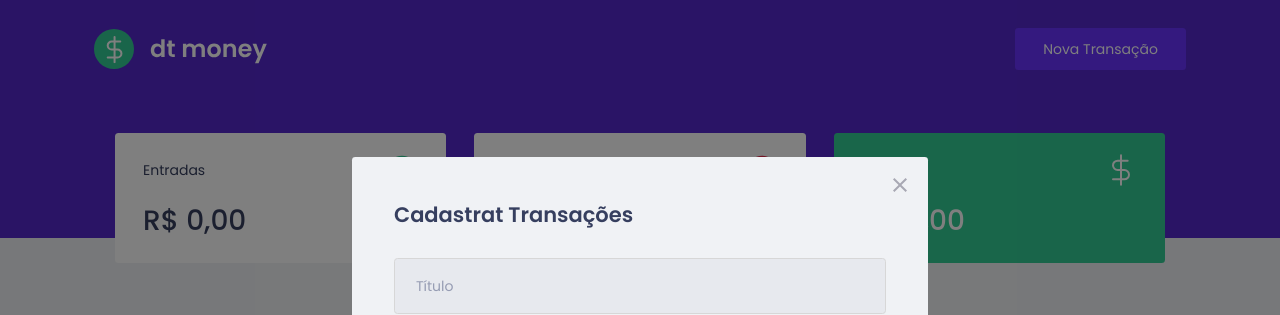
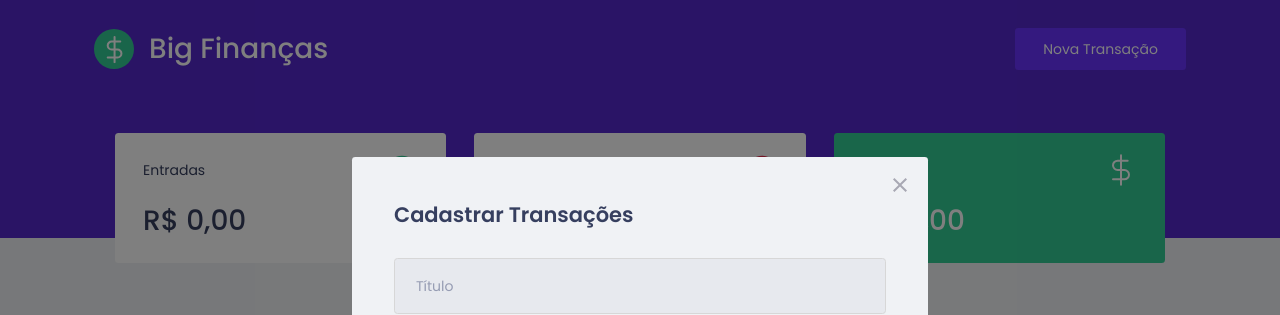
Before and after one commit to MarlonTereziano/Financial-Control, a React (Create React App) app in the folder my-app/: page / in a window 1280 px wide. Both pictures are taken after a click on the button "Nova Transação". Shown: the top 315 px of the page. Built offline with nearby package versions, Linux system fonts and the light colour scheme; no server answers; what miragejs would draw is missing.

Commit message:
Modificação de textos
Modificado o texto de abertura da janela de transação e o nome principal do projeto no Header

```diff
--- a/my-app/src/components/Header/index.tsx
+++ b/my-app/src/components/Header/index.tsx
@@ -11,7 +11,8 @@ export function Header({onOpenNewTransactionModal}: HeaderProps){
     return(
         <Container>
             <Content>
-            <img src= {logoImg} alt="dt money"/>
+            <img src= {logoImg} alt="dt mone"/>
+            <strong>Big Finanças</strong>
             <button type="button" onClick={onOpenNewTransactionModal}> Nova Transação</button>
 
             </Content>
--- a/my-app/src/components/Header/style.ts
+++ b/my-app/src/components/Header/style.ts
@@ -37,4 +37,18 @@ export const Content = styled.div `
 
         }
     }
+
+    strong {
+        color: #fff;
+        margin-left: -48rem;
+        margin-top: 0rem;
+        display: block;
+        font-size: 2rem;
+        font-weight: 500;
+        line-height: 3rem;
+    }
+
+
+
+
 `;
--- a/my-app/src/components/NewTransactionModal/index.tsx
+++ b/my-app/src/components/NewTransactionModal/index.tsx
@@ -56,7 +56,7 @@ export function NewTransactionModal({isOpen, onRequestClose}: NewTransactionModa
             </button>
 
             <Container onSubmit = {handleCreateNewTransaction}>
-                <h2>Cadastrat Transações</h2>
+                <h2>Cadastrar Transações</h2>
 
                 <input placeholder= "Título"
                  value={title}
--- a/my-app/src/index.tsx
+++ b/my-app/src/index.tsx
@@ -13,16 +13,16 @@ createServer({
       transactions: [
         {
         id:1,
-        title:'Frella web',
+        title:'Salário',
         type:'deposit',
-        category:'Dev',
+        category:'constante',
         amount: 6000,
         createdAt: new Date('2021-02-12 09:00:00'),
         },
 
         {
           id:2,
-          title:'Alugek',
+          title:'Aluguel',
           type:'withdraw',
           category:'Casa',
           amount: 1100,
```
Also changed, not shown: my-app/src/assets/logo.svg, my-app/src/assets/logo2.svg (added).
